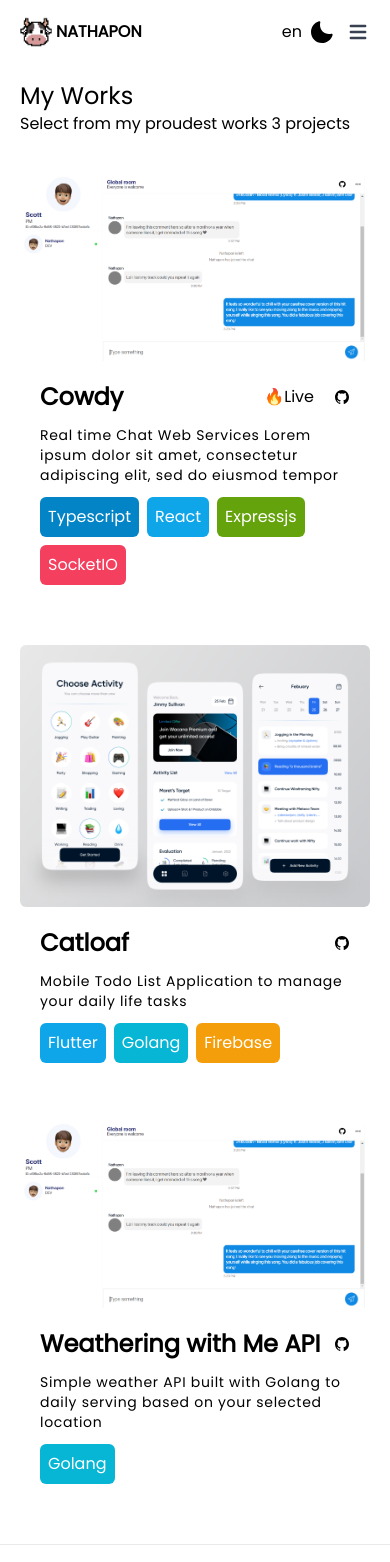
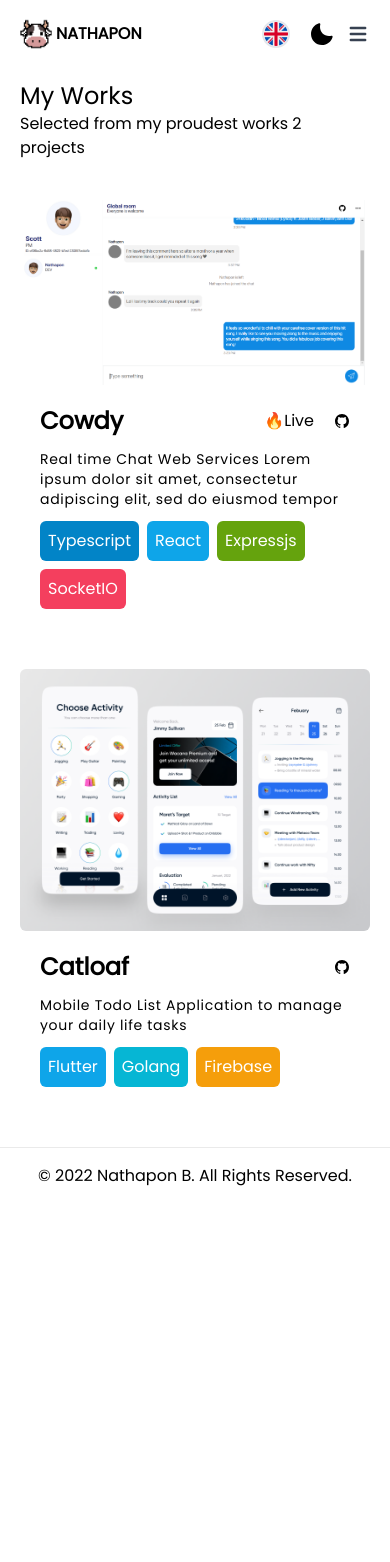
Before and after one commit to hellonathapon/next-portfolio, a Next.js app: page /work in a window 390 px wide. Shown: the top 1562 px of the page. After the commit the page ends 1203 px from the top, so only its background shows below. Built offline with nearby package versions, Linux system fonts and the light colour scheme; a web font is replaced by a local one.

Commit message:
feat(router): Use national flag icon to represent selected language

```diff
--- a/components/LangChangeControler.tsx
+++ b/components/LangChangeControler.tsx
@@ -9,8 +9,17 @@ function LangChangeControler() {
   }
 
   return (
-    <div onClick={HandleToggleLang} className="rounded-md p-2 cursor-pointer">
-      {state.appMechanics.lang.selected}
+    <div
+      onClick={HandleToggleLang}
+      className="rounded-md p-2 cursor-pointer mr-3"
+    >
+      <figure className="relative w-7 h-7 overflow-hidden border-2 rounded-full">
+        {state.appMechanics.lang.selected === "en" ? (
+          <img className="w-full" src="en.png" alt="UK flag icon" />
+        ) : (
+          <img className="w-full" src="th.png" alt="Thailand flag icon" />
+        )}
+      </figure>
     </div>
   );
 }
--- a/pages/index.tsx
+++ b/pages/index.tsx
@@ -24,7 +24,7 @@ const Home: NextPage = () => {
         <link rel="icon" href="/favicon.ico" />
       </Head>
 
-      <main className="w-full pb-10 px-10 md:px-0 dark:readable-white-text">
+      <main className="w-full pb-10 px-7 md:px-0 dark:readable-white-text">
         <div className="max-w-screen-sm mx-auto w-full">
           <div>
             <figure>
--- a/pages/work.tsx
+++ b/pages/work.tsx
@@ -42,16 +42,6 @@ function work() {
         sourceURL: "https://github.com/hellonathapon",
       },
     },
-    {
-      title: "Weathering with Me API",
-      desc: "Simple weather API built with Golang to daily serving based on your selected location",
-      imgPath: CowdyIMG,
-      stack: ["Golang"],
-      urls: {
-        liveURL: null,
-        sourceURL: "https://github.com/hellonathapon",
-      },
-    },
   ]);
 
   function closeAllPanels(): void {
@@ -71,7 +61,7 @@ function work() {
       </Head>
       <div className="w-full px-5 md:px-0">
         <h1 className="text-2xl">My Works</h1>
-        <p>Select from my proudest works 3 projects</p>
+        <p>Selected from my proudest works {projects.length} projects</p>
         <div className="flex flex-wrap mt-10">
           {projects.map((item: Project, i: number) => (
             <Project
```
Also changed, not shown: public/en.png (added), public/th.png (added).
